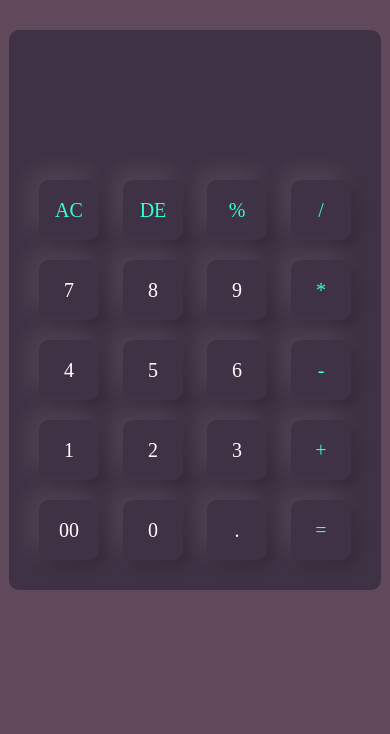
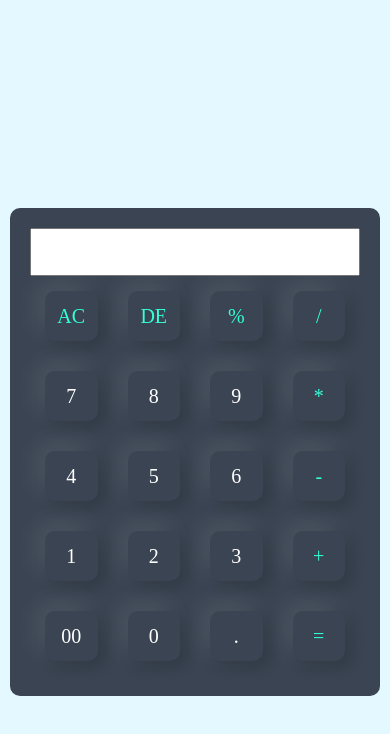
Before and after one commit to rehanmehdichandio/Calculator, a plain HTML site: page index.html in a window 390 px wide. Drawn offline with Linux system fonts and the light colour scheme.

Commit message:
Make responsive to calculator

```diff
--- a/index.html
+++ b/index.html
@@ -12,39 +12,41 @@
 <body>
     <div class="container">
         <div class="calculator">
-            <form>
+            <form action="">
                 <div class="display">
                     <input type="text" name="display">
                 </div>
-                <div>
+                <div class="buttons">
+                    <!-- <div> -->
                     <input type="button" value="AC" onclick="display.value = ''" class="operator">
                     <input type="button" value="DE" onclick="display.value = display.value.toString().slice(0,-1)" class="operator">
                     <input type="button" value="%" onclick="display.value+='%'" class="operator">
                     <input type="button" value="/" onclick="display.value+='/'" class="operator">
-                </div>
-                <div>
+                    <!-- </div> -->
+                    <!-- <div> -->
                     <input type="button" value="7" onclick="display.value+='7'">
                     <input type="button" value="8" onclick="display.value+='8'">
                     <input type="button" value="9" onclick="display.value+='9'">
                     <input type="button" value="*" onclick="display.value+='*'" class="operator">
-                </div>
-                <div>
+                    <!-- </div> -->
+                    <!-- <div> -->
                     <input type="button" value="4" onclick="display.value+='4'">
                     <input type="button" value="5" onclick="display.value+='5'">
                     <input type="button" value="6" onclick="display.value+='6'">
                     <input type="button" value="-" onclick="display.value+='-'" class="operator">
-                </div>
-                <div>
+                    <!-- </div> -->
+                    <!-- <div> -->
                     <input type="button" value="1" onclick="display.value+='1'">
                     <input type="button" value="2" onclick="display.value+='2'">
                     <input type="button" value="3" onclick="display.value+='3'">
                     <input type="button" value="+" onclick="display.value+='+'" class="operator">
-                </div>
-                <div>
+                    <!-- </div> -->
+                    <!-- <div> -->
                     <input type="button" value="00" onclick="display.value+='00'">
                     <input type="button" value="0" onclick="display.value+='0'">
                     <input type="button" value="." onclick="display.value+='.'">
                     <input type="button" value="=" onclick="display.value=eval(display.value)" class="operator">
+                    <!-- </div> -->
                 </div>
             </form>
         </div>
--- a/style.css
+++ b/style.css
@@ -4,27 +4,34 @@
     font-family: 'Poppins', 'Sans-serif';
     box-sizing: border-box;
 }
+
 body {
-    background-color: #60495a;
+    background-color: #e3f9ff;
 }
+
 .container {
     margin-top: 30px;
-    width: 100%;
-    height: vh;
+    width: 100vw;
+    height: 100vh;
     display: flex;
     align-items: center;
     justify-content: center;
 }
+
 .calculator {
-    background-color: #3F3244;
+    background-color: #3a4452;
     padding: 20px;
     border-radius: 10px;
+    display: flex;
+    flex-direction: column;
+    width: 400px;
+    margin: 10px;
 }
-.calculator form input {
+
+input[type="button"] {
     border: 0;
     outline: 0;
-    width: 60px;
-    height: 60px;
+    height: 50px;
     border-radius: 10px;
     box-shadow: -8px -8px 25px rgb(255, 255, 255, 0.1), 5px 5px 15px rgb(0, 0, 0, 0.2);
     background: transparent;
@@ -33,17 +40,26 @@ body {
     cursor: pointer;
     margin: 10px;
 }
-form .display {
-    display: flex;
-    justify-content: flex-end;
-    margin: 20px 0;
+
+.buttons {
+    display: grid;
+    grid-template-columns: 1fr 1fr 1fr 1fr;
+    justify-content: center;
+    align-items: center;
+    row-gap: 10px;
+    column-gap: 10px;
+    padding: 5px;
 }
-form .display input {
+
+input[type="text"] {
+    width: 100%;
+    padding: 8px;
     text-align: right;
     flex: 1;
-    font-size: 45px;
+    font-size: 25px;
     box-shadow: none;
 }
+
 form input .equal {
     width: 140px;
 }
@@ -51,4 +67,3 @@ form input .equal {
 form input.operator {
     color: #33ffd8;
 }
-}
```
